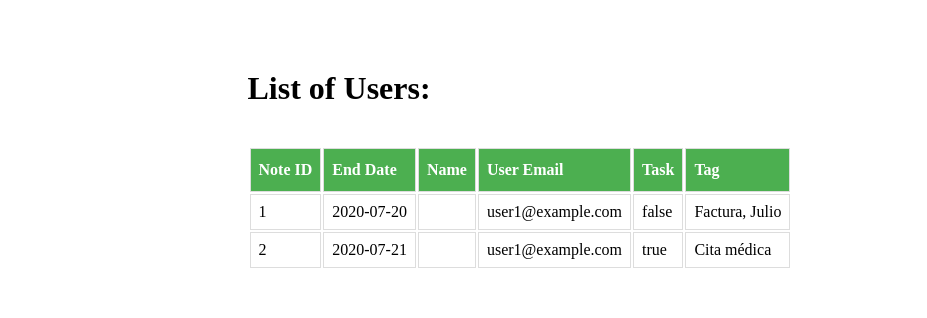
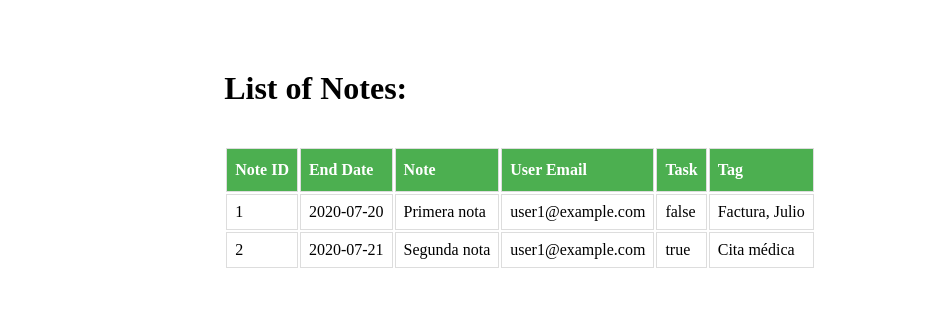
Before and after one commit to estelaromer/test-enreda, a Vue app in the folder frontend/app/: page / in a window 1280 px wide. Shown: the part 198-516 px from the top of the page, without its empty margins (120-1047 px from the left). Built offline with nearby package versions, Linux system fonts and the light colour scheme.

Commit message:
Changes in dockerfile and docker-compose, implementation of changes to add a new note

```diff
--- a/frontend/app/docker-compose.yml
+++ b/frontend/app/docker-compose.yml
@@ -11,4 +11,4 @@ services:
       - '.:/app'
       - '/app/node_modules'
     ports:
-      - '8080:80'
+      - '8081:8080'
--- a/frontend/app/src/components/Content.vue
+++ b/frontend/app/src/components/Content.vue
@@ -1,16 +1,19 @@
 <template>
   <div class="content-container">
+    <app-add-new-note v-on:create-note="createNote"></app-add-new-note>
     <app-list-notes v-bind:notes="notes"></app-list-notes>
   </div>
 </template>
 
 <script>
 import ListNotes from './ListNotes.vue'
+import AddNewNote from './AddNewNote.vue'
 
 export default {
   name: 'Content',
   components: {
-    'app-list-notes': ListNotes
+    'app-list-notes': ListNotes,
+    'app-add-new-note': AddNewNote
   },
   data () {
     return {
@@ -33,6 +36,22 @@ export default {
         },
       ]
     }
+  },
+  methods: {
+    createNote(note) {
+      var newNote = {
+        id: this.notes.length + 1,
+        endDate: note.endDate,
+        note: note.note,
+        userEmail: note.userEmail,
+        task: note.task,
+        tag: note.tag
+      }
+
+      // Add the user to the local array of users
+      this.notes.push(newNote);
+
+    },
   }
 }
 </script>
--- a/frontend/app/src/components/ListNotes.vue
+++ b/frontend/app/src/components/ListNotes.vue
@@ -1,13 +1,13 @@
 <template>
   <div class="content-container">
-    <h1>List of Users:</h1>
+    <h1>List of Notes:</h1>
     <br>
     <table id="users-table">
       <!-- Table Header Row -->
       <tr>
         <th>Note ID</th>
         <th>End Date</th>
-        <th>Name</th>
+        <th>Note</th>
         <th>User Email</th>
         <th>Task</th>
         <th>Tag</th>
@@ -16,7 +16,7 @@
       <tr v-for="note in notes" v-bind:key="note">
         <td>{{ note.id }}</td>
         <td>{{ note.endDate }}</td>
-        <td>{{ note.name }}</td>
+        <td>{{ note.note }}</td>
         <td>{{ note.userEmail }}</td>
         <td>{{ note.task }}</td>
         <td>{{ note.tag }}</td>
```
Also changed, not shown: 1 other file (tests, documents, lock files or other folders).
